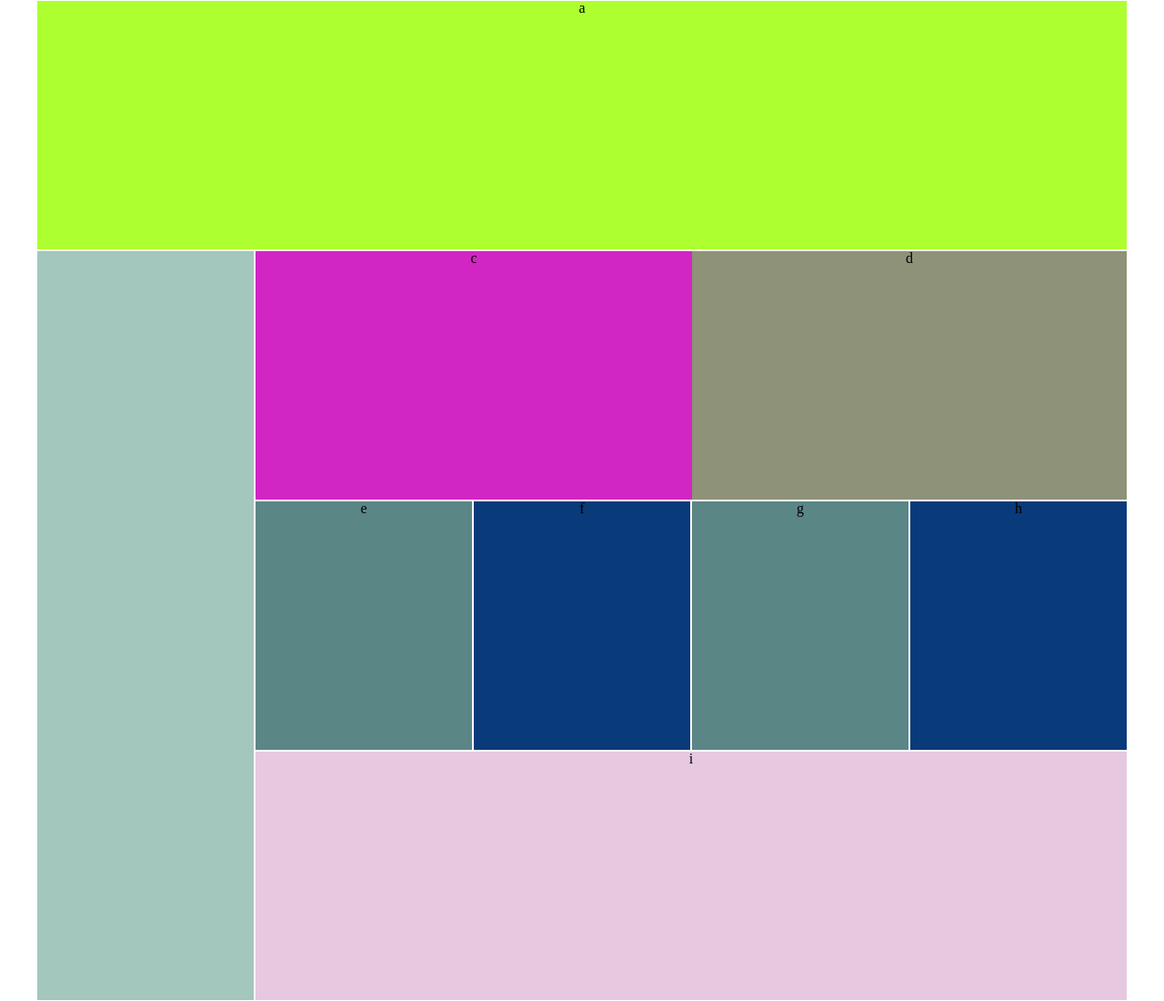
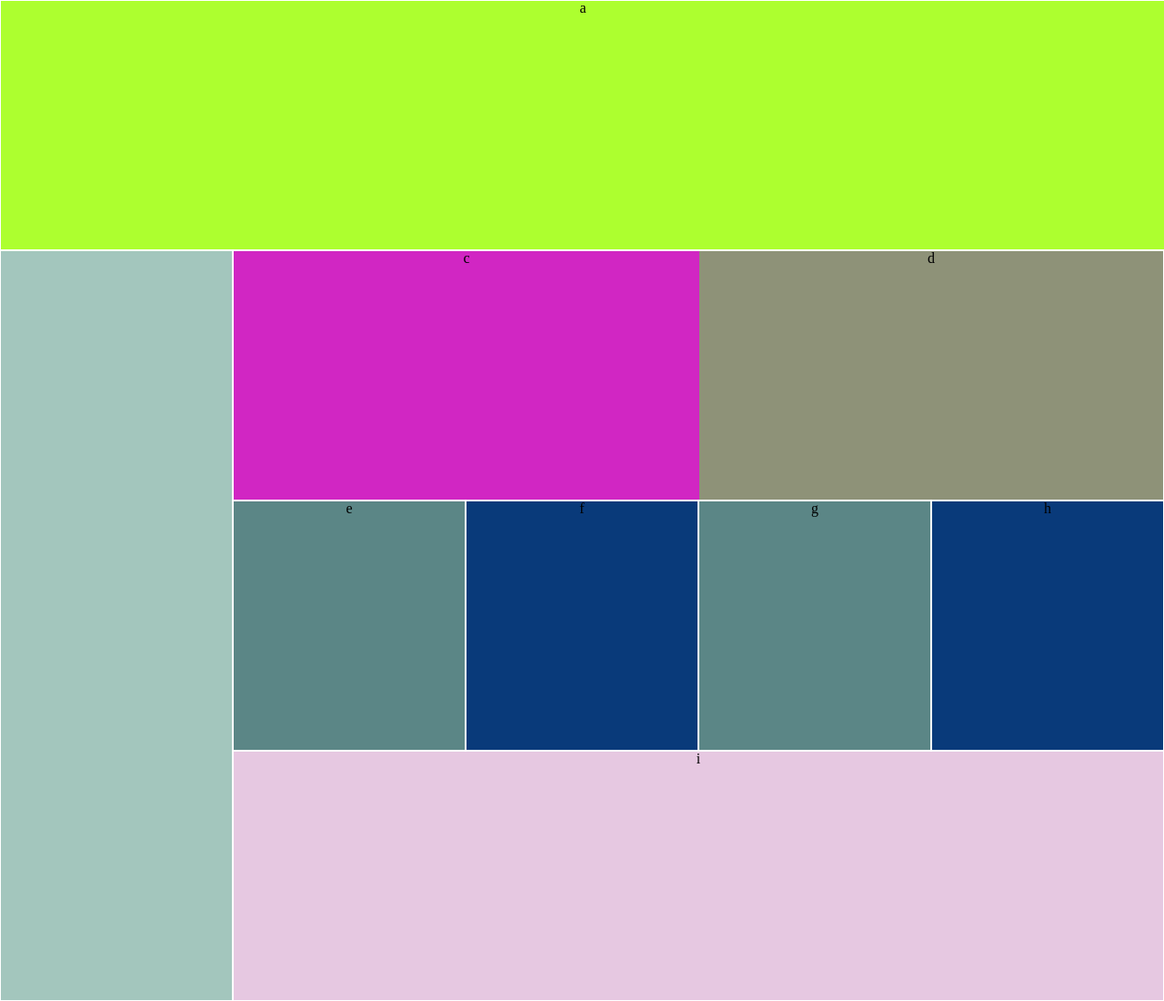
Before and after one commit to will-ing/lab-01, a plain HTML site: page index.html in a window 1280 px wide. Shown: the whole page at 91% size. Drawn offline with Linux system fonts and the light colour scheme.

Commit message:
fixed responsiveness

```diff
--- a/style/layout.css
+++ b/style/layout.css
@@ -29,7 +29,7 @@ footer {
 @media (min-width: 480px) {
   body{
     height: 768px;
-    width: 960px;
+    width: 100%;
     margin: 0px;
     display: grid;
     /* grid-template-columns: 200px 187px 187px 185px 185px;  */
@@ -39,7 +39,7 @@ footer {
   }
 
   header{
-    width: auto%;
+    width: 100%;
     height: auto;
     grid-column: 1 / span 5;
     grid-row: 1 / span 1;
@@ -119,7 +119,7 @@ footer {
 @media (min-width: 960px) {
   body{
     height: 1100px;
-    width: 1200px;
+    width: 100%;
     margin: 0 auto;
     display: grid;
     grid-template-columns: 1fr 1fr 1fr 1fr 1fr;
```
